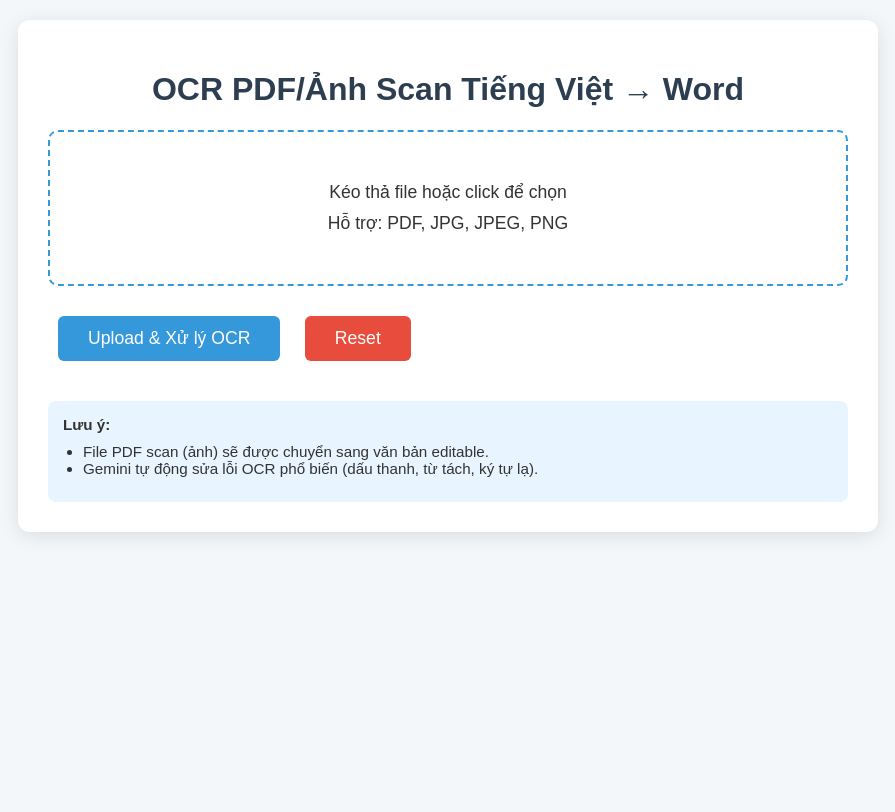
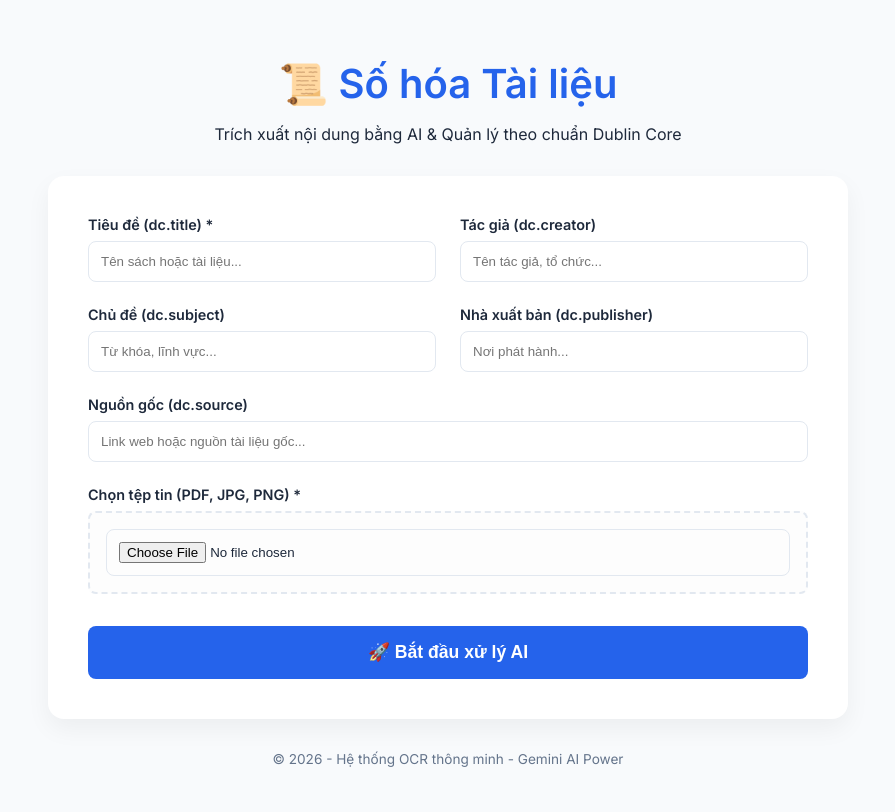
Before and after one commit to Phamcao441/DemoGit, a Flask app: page / in a window 1280 px wide. Shown: the whole page, without its empty margins (192-1087 px from the left). Before the commit the page ends 536 px from the top, so only its background shows below. Run offline with Flask 3, Linux system fonts and the light colour scheme.

Commit message:
Cập nhật Dublin Core và giao diện mới

````diff
--- a/app.py
+++ b/app.py
@@ -1,6 +1,5 @@
-# app.py - OCR PDF/Ảnh scan tiếng Việt ra Word bằng Tesseract + Gemini 3 sửa lỗi
-
 import os
+import time
 from datetime import datetime
 from flask import Flask, request, send_file, render_template, jsonify
 from pdf2image import convert_from_path
@@ -12,179 +11,182 @@ from docx import Document
 from google import genai
 from dotenv import load_dotenv
 
-
+# Chỉ import các model cần thiết
+from models import db, OCRRecord, DublinCoreMetadata
 
 load_dotenv()
-
-GEMINI_API_KEY = os.getenv('GEMINI_API_KEY')
-if not GEMINI_API_KEY:
-    raise ValueError("Không tìm thấy GEMINI_API_KEY trong file .env")
-
 client = genai.Client()
-
-# Đường dẫn Tesseract
-pytesseract.pytesseract.tesseract_cmd = r'C:\Program Files\Tesseract-OCR\tesseract.exe'
 
 app = Flask(__name__)
 
-UPLOAD_FOLDER = 'uploads'
-OUTPUT_FOLDER = 'outputs'
-app.config['UPLOAD_FOLDER'] = UPLOAD_FOLDER
-app.config['OUTPUT_FOLDER'] = OUTPUT_FOLDER
+# --- CẤU HÌNH HỆ THỐNG ---
+app.config['SQLALCHEMY_DATABASE_URI'] = 'sqlite:///ocr_database.db?timeout=30'
+app.config['SQLALCHEMY_TRACK_MODIFICATIONS'] = False
+app.config['UPLOAD_FOLDER'] = 'uploads'
+app.config['OUTPUT_FOLDER'] = 'outputs'
 
-os.makedirs(UPLOAD_FOLDER, exist_ok=True)
-os.makedirs(OUTPUT_FOLDER, exist_ok=True)
+db.init_app(app)
 
+os.makedirs(app.config['UPLOAD_FOLDER'], exist_ok=True)
+os.makedirs(app.config['OUTPUT_FOLDER'], exist_ok=True)
+
+with app.app_context():
+    db.create_all()
+
+# Cấu hình đường dẫn Tools
+pytesseract.pytesseract.tesseract_cmd = r'C:\Program Files\Tesseract-OCR\tesseract.exe'
 POPPLER_PATH = r'D:\poppler\Library\bin'
 
-# =========================
-# PREPROCESS ẢNH
-# =========================
+# ========================= XỬ LÝ OCR =========================
 
 def preprocess_image(img):
-    gray = cv2.cvtColor(np.array(img), cv2.COLOR_RGB2GRAY)
-    denoised = cv2.fastNlMeansDenoising(gray, h=10)
-    binary = cv2.adaptiveThreshold(denoised, 255, cv2.ADAPTIVE_THRESH_GAUSSIAN_C, cv2.THRESH_BINARY, 11, 2)
-    return Image.fromarray(binary)
+    try:
+        gray = cv2.cvtColor(np.array(img), cv2.COLOR_RGB2GRAY)
+        denoised = cv2.fastNlMeansDenoising(gray, h=10)
+        binary = cv2.adaptiveThreshold(denoised, 255, cv2.ADAPTIVE_THRESH_GAUSSIAN_C, cv2.THRESH_BINARY, 11, 2)
+        return Image.fromarray(binary)
+    except:
+        return img
+
+def get_raw_text(file_path, file_ext):
+    """Hàm lấy text thô từ PDF hoặc Ảnh"""
+    if file_ext == '.pdf':
+        images = convert_from_path(file_path, dpi=300, poppler_path=POPPLER_PATH)
+        full_text = []
+        for page_num, img in enumerate(images, 1):
+            processed = preprocess_image(img)
+            text = pytesseract.image_to_string(processed, lang='vie')
+            full_text.append(f"Trang {page_num}:\n{text.strip()}")
+        return "\n\n".join(full_text)
+    else:
+        img = Image.open(file_path)
+        processed = preprocess_image(img)
+        text = pytesseract.image_to_string(processed, lang='vie')
+        return f"Trang 1:\n{text.strip()}"
+
+# ========================= GEMINI SỬA LỖI =========================
+
+def correct_text_with_gemini(raw_text):
+
+    try:
+
+        prompt = f"""
+
+Bạn là chuyên gia sửa lỗi OCR tiếng Việt từ sách scan cũ. Văn bản gốc rất xấu: thiếu dấu thanh, từ tách, ký tự lạ.
 
 
-# =========================
-# OCR
-# =========================
 
-def pdf_to_text(pdf_path):
-    try:
-        images = convert_from_path(pdf_path, dpi=400, poppler_path=POPPLER_PATH)
-    except Exception as e:
-        raise Exception(f"Lỗi chuyển PDF sang ảnh: {str(e)}")
+Yêu cầu bắt buộc:
 
-    full_text = []
-    for page_num, img in enumerate(images, 1):
-        processed = preprocess_image(img)
-        text = pytesseract.image_to_string(processed, lang='vie_custom_final', config='--psm 6 --oem 3')
-        full_text.append(f"Trang {page_num}:\n{text.strip()}\n{'-' * 60}")
+- Sửa dấu thanh, nối từ ghép, sửa chính tả chuẩn tiếng Việt.
 
-    return "\n\n".join(full_text) or "Không nhận dạng được văn bản nào."
+- Giữ nguyên ý nghĩa gốc 100%, không thêm/bớt nội dung.
+
+- Giữ cấu trúc: "Trang X:", dấu gạch ngang phân cách.
+
+- Sửa lỗi phổ biến: 'tuan' → 'tuần', 'xu ly' → 'xử lý', 'triên khai' → 'triển khai', v.v.
+
+- Không thêm giải thích, markdown, code block. Chỉ trả về văn bản đã sửa.
 
 
-def image_to_text(image_path):
-    try:
-        img = Image.open(image_path)
-        img = img.resize((int(img.width * 2), int(img.height * 2)), Image.LANCZOS)
-        processed = preprocess_image(img)
-        text = pytesseract.image_to_string(processed, lang='vie_custom', config='--psm 6 --oem 3')
-        return f"Trang 1 (ảnh đơn):\n{text.strip()}\n{'-' * 60}"
-    except Exception as e:
-        raise Exception(f"Lỗi OCR ảnh: {str(e)}")
+
+Văn bản gốc:
+
+{raw_text}
 
 
-# =========================
-# GEMINI 3 FLASH - CÚ PHÁP ĐÚNG
-# =========================
-
-def correct_text_with_gemini(raw_text):
-    try:
-        prompt = f"""
-Bạn là chuyên gia sửa lỗi OCR tiếng Việt từ sách scan cũ. Văn bản gốc rất xấu: thiếu dấu thanh, từ tách, ký tự lạ.
-
-Yêu cầu bắt buộc:
-- Sửa dấu thanh, nối từ ghép, sửa chính tả chuẩn tiếng Việt.
-- Giữ nguyên ý nghĩa gốc 100%, không thêm/bớt nội dung.
-- Giữ cấu trúc: "Trang X:", dấu gạch ngang phân cách.
-- Sửa lỗi phổ biến: 'tuan' → 'tuần', 'xu ly' → 'xử lý', 'triên khai' → 'triển khai', v.v.
-- Không thêm giải thích, markdown, code block. Chỉ trả về văn bản đã sửa.
-
-Văn bản gốc:
-{raw_text}
 
 Trả về CHỈ văn bản đã sửa.
+
 """
+        # CÚ PHÁP ĐÚNG - Gemini 3 Flash Preview
 
-        # CÚ PHÁP ĐÚNG - Gemini 3 Flash Preview
         response = client.models.generate_content(
+
             model="gemini-3-flash-preview",   # ← Tên model đúng
+
             contents=prompt
         )
-
         corrected = response.text.strip()
-
         if corrected.startswith("```") and corrected.endswith("```"):
             corrected = corrected.split("```")[1].strip()
+        return corrected
 
-        return corrected
     except Exception as e:
+
         print(f"Gemini lỗi: {e}")
+
         return raw_text
 
-
-# =========================
-# LƯU FILE WORD
-# =========================
-
-def text_to_docx(text_content, output_path):
-    doc = Document()
-    doc.add_heading('Kết quả OCR (Tesseract + Gemini 3 sửa lỗi)', level=1)
-    for part in text_content.split('\n'):
-        if not part.strip():
-            continue
-        if part.startswith('Trang'):
-            doc.add_heading(part, level=2)
-        elif part.startswith('-'):
-            doc.add_paragraph(part)
-        else:
-            doc.add_paragraph(part)
-    doc.save(output_path)
-
-
-# =========================
-# ROUTES
-# =========================
+# ========================= ROUTES =========================
 
 @app.route('/')
 def index():
     return render_template('index.html')
 
-
 @app.route('/upload', methods=['POST'])
 def upload_file():
+    # Nhận dữ liệu Dublin Core từ Form
+    dc_title = request.form.get('title', 'Tài liệu không tiêu đề')
+    dc_creator = request.form.get('creator', 'Không rõ tác giả')
+    dc_subject = request.form.get('subject', 'Chưa phân loại')
+    dc_publisher = request.form.get('publisher', 'Hệ thống OCR')
+    dc_source = request.form.get('source', 'Bản quét')
+
     if 'file' not in request.files:
-        return jsonify({'error': 'Không tìm thấy file'}), 400
+        return jsonify({'error': 'No file'}), 400
 
     file = request.files['file']
-    if file.filename == '':
-        return jsonify({'error': 'Chưa chọn file'}), 400
-
+    timestamp = datetime.now().strftime('%Y%m%d_%H%M%S')
     file_ext = os.path.splitext(file.filename)[1].lower()
-    allowed_ext = {'.pdf', '.png', '.jpg', '.jpeg'}
-    if file_ext not in allowed_ext:
-        return jsonify({'error': 'Chỉ hỗ trợ file PDF, PNG, JPG, JPEG'}), 400
-
-    timestamp = datetime.now().strftime('%Y%m%d_%H%M%S')
-    filename = f"upload_{timestamp}{file_ext}"
-    file_path = os.path.join(app.config['UPLOAD_FOLDER'], filename)
+    file_path = os.path.join(app.config['UPLOAD_FOLDER'], f"up_{timestamp}{file_ext}")
     file.save(file_path)
 
     try:
-        if file_ext == '.pdf':
-            raw_text = pdf_to_text(file_path)
-        else:
-            raw_text = image_to_text(file_path)
+        # 1. Chạy OCR lấy text thô (Chỉ dùng để gửi cho Gemini, không lưu DB)
+        raw_text = get_raw_text(file_path, file_ext)
 
+        # 2. Gọi Gemini sửa lỗi
         corrected_text = correct_text_with_gemini(raw_text)
 
-        docx_filename = f"ketqua_{timestamp}.docx"
-        docx_path = os.path.join(app.config['OUTPUT_FOLDER'], docx_filename)
-        text_to_docx(corrected_text, docx_path)
+        # 3. Lưu Record chính (Chỉ lưu kết quả đã sửa)
+        new_record = OCRRecord(
+            filename=file.filename,
+            input_path=file_path,
+            content=corrected_text # Đây là kết quả xịn
+        )
+        db.session.add(new_record)
+        db.session.flush()
 
-        return send_file(
-            docx_path,
-            as_attachment=True,
-            download_name="KetQua_OCR_Gemini.docx"
+        # 4. Lưu Metadata Dublin Core
+        dc_metadata = DublinCoreMetadata(
+            ocr_id=new_record.id,
+            title=dc_title,
+            creator=dc_creator,
+            subject=dc_subject,
+            description=corrected_text[:500] + "...",
+            publisher=dc_publisher,
+            date=datetime.now().strftime('%Y-%m-%d'),
+            type="Text",
+            format=file.content_type,
+            language="vie",
+            source=dc_source
         )
+        db.session.add(dc_metadata)
+        db.session.commit()
+
+        # 5. Xuất Word
+        docx_path = os.path.join(app.config['OUTPUT_FOLDER'], f"Result_{timestamp}.docx")
+        doc = Document()
+        doc.add_heading(dc_title, 0)
+        doc.add_paragraph(corrected_text)
+        doc.save(docx_path)
+
+        return send_file(docx_path, as_attachment=True)
 
     except Exception as e:
-        return jsonify({'error': f'Lỗi xử lý: {str(e)}'}), 500
-
+        db.session.rollback()
+        return jsonify({'error': str(e)}), 500
 
 if __name__ == '__main__':
     app.run(debug=True, port=5004)
--- a/static/css/style.css
+++ b/static/css/style.css
@@ -1,140 +1,108 @@
+:root {
+    --primary-color: #2563eb;
+    --bg-color: #f8fafc;
+    --card-bg: #ffffff;
+    --text-color: #1e293b;
+    --border-color: #e2e8f0;
+}
+
 body {
-    font-family: Arial, sans-serif;
-    background-color: #f4f7fa;
+    font-family: 'Inter', sans-serif;
+    background-color: var(--bg-color);
+    color: var(--text-color);
     margin: 0;
-    padding: 20px;
-    color: #333;
+    display: flex;
+    justify-content: center;
+    align-items: center;
+    min-height: 100vh;
 }
 
 .container {
+    width: 100%;
     max-width: 800px;
-    margin: 0 auto;
-    background: white;
-    padding: 30px;
-    border-radius: 12px;
-    box-shadow: 0 4px 20px rgba(0,0,0,0.1);
+    padding: 2rem;
 }
 
-h1 {
+header {
     text-align: center;
-    color: #2c3e50;
+    margin-bottom: 2rem;
 }
 
-.subtitle {
-    text-align: center;
-    color: #7f8c8d;
-    margin-bottom: 30px;
+header h1 {
+    font-size: 2.5rem;
+    color: var(--primary-color);
+    margin-bottom: 0.5rem;
 }
 
-.upload-area {
-    border: 2px dashed #3498db;
-    border-radius: 10px;
-    padding: 40px;
-    text-align: center;
-    margin: 20px 0;
-    cursor: pointer;
-    transition: background 0.3s, border-color 0.3s;
+.ocr-form {
+    background: var(--card-bg);
+    padding: 2.5rem;
+    border-radius: 1rem;
+    box-shadow: 0 10px 25px rgba(0, 0, 0, 0.05);
 }
 
-.upload-area:hover {
-    background: #e8f4ff;
-    border-color: #2980b9;
+.form-grid {
+    display: grid;
+    grid-template-columns: 1fr 1fr;
+    gap: 1.5rem;
 }
 
-.upload-area.dragover {
-    background: #d1e8ff;
-    border-color: #1e90ff;
+.full-width {
+    grid-column: span 2;
 }
 
-.upload-area p {
-    margin: 10px 0;
-    font-size: 1.1em;
+.input-group label {
+    display: block;
+    font-weight: 600;
+    margin-bottom: 0.5rem;
+    font-size: 0.9rem;
 }
 
-input[type="file"] {
-    display: none;
+.input-group input {
+    width: 100%;
+    padding: 0.75rem;
+    border: 1px solid var(--border-color);
+    border-radius: 0.5rem;
+    box-sizing: border-box;
+    transition: border 0.3s ease;
 }
 
-button {
-    background: #3498db;
-    color: white;
-    border: none;
-    padding: 12px 30px;
-    border-radius: 6px;
-    font-size: 1.1em;
-    cursor: pointer;
-    margin: 10px;
-    transition: background 0.3s;
+.input-group input:focus {
+    outline: none;
+    border-color: var(--primary-color);
+    box-shadow: 0 0 0 3px rgba(37, 99, 235, 0.1);
 }
 
-button:hover {
-    background: #2980b9;
+.file-upload {
+    border: 2px dashed var(--border-color);
+    padding: 1rem;
+    text-align: center;
+    border-radius: 0.5rem;
+    background: #fdfdfd;
 }
 
-#resetBtn {
-    background: #e74c3c;
+.btn-submit {
+    width: 100%;
+    margin-top: 2rem;
+    background: var(--primary-color);
+    color: white;
+    padding: 1rem;
+    border: none;
+    border-radius: 0.5rem;
+    font-size: 1.1rem;
+    font-weight: 600;
+    cursor: pointer;
+    transition: transform 0.2s, background 0.3s;
 }
 
-#resetBtn:hover {
-    background: #c0392b;
+.btn-submit:hover {
+    background: #1d4ed8;
+    transform: translateY(-2px);
 }
 
-#preview {
-    margin-top: 20px;
+footer {
     text-align: center;
+    margin-top: 2rem;
+    font-size: 0.85rem;
+    color: #64748b;
 }
-
-#preview img {
-    max-width: 100%;
-    max-height: 400px;
-    border: 1px solid #ddd;
-    border-radius: 8px;
-    margin-top: 10px;
-}
-
-#preview .pdf-icon {
-    font-size: 6em;
-    color: #e74c3c;
-    margin: 20px 0;
-}
-
-#preview .file-name {
-    font-weight: bold;
-    margin-bottom: 10px;
-}
-
-#loading {
-    display: none;
-    text-align: center;
-    margin: 30px 0;
-    font-size: 1.2em;
-    color: #3498db;
-}
-
-.spinner {
-    border: 6px solid #f3f3f3;
-    border-top: 6px solid #3498db;
-    border-radius: 50%;
-    width: 50px;
-    height: 50px;
-    animation: spin 1s linear infinite;
-    margin: 0 auto 15px;
-}
-
-@keyframes spin {
-    0% { transform: rotate(0deg); }
-    100% { transform: rotate(360deg); }
-}
-
-.info {
-    background: #e8f4ff;
-    padding: 15px;
-    border-radius: 8px;
-    margin-top: 30px;
-    font-size: 0.95em;
-}
-
-.info ul {
-    margin: 10px 0;
-    padding-left: 20px;
-}
--- a/templates/index.html
+++ b/templates/index.html
@@ -3,142 +3,60 @@
 <head>
     <meta charset="UTF-8">
     <meta name="viewport" content="width=device-width, initial-scale=1.0">
-    <title>OCR PDF/Ảnh Scan Tiếng Việt → Word</title>
-    <!-- Link file CSS riêng -->
+    <title>Hệ thống OCR & Dublin Core Metadata</title>
     <link rel="stylesheet" href="{{ url_for('static', filename='css/style.css') }}">
+    <link href="https://fonts.googleapis.com/css2?family=Inter:wght@400;600&display=swap" rel="stylesheet">
 </head>
 <body>
     <div class="container">
-        <h1>OCR PDF/Ảnh Scan Tiếng Việt → Word</h1>
+        <header>
+            <h1>📜 Số hóa Tài liệu</h1>
+            <p>Trích xuất nội dung bằng AI & Quản lý theo chuẩn Dublin Core</p>
+        </header>
 
+        <form action="/upload" method="POST" enctype="multipart/form-data" class="ocr-form">
+            <div class="form-grid">
+                <div class="input-group">
+                    <label>Tiêu đề (dc.title) *</label>
+                    <input type="text" name="title" placeholder="Tên sách hoặc tài liệu..." required>
+                </div>
 
-        <form id="uploadForm" enctype="multipart/form-data">
-            <div class="upload-area" id="dropArea">
-                <p>Kéo thả file hoặc click để chọn</p>
-                <p>Hỗ trợ: PDF, JPG, JPEG, PNG</p>
-                <input type="file" id="fileInput" name="file" accept=".pdf,.jpg,.jpeg,.png">
+                <div class="input-group">
+                    <label>Tác giả (dc.creator)</label>
+                    <input type="text" name="creator" placeholder="Tên tác giả, tổ chức...">
+                </div>
+
+                <div class="input-group">
+                    <label>Chủ đề (dc.subject)</label>
+                    <input type="text" name="subject" placeholder="Từ khóa, lĩnh vực...">
+                </div>
+
+                <div class="input-group">
+                    <label>Nhà xuất bản (dc.publisher)</label>
+                    <input type="text" name="publisher" placeholder="Nơi phát hành...">
+                </div>
+
+                <div class="input-group full-width">
+                    <label>Nguồn gốc (dc.source)</label>
+                    <input type="text" name="source" placeholder="Link web hoặc nguồn tài liệu gốc...">
+                </div>
+
+                <div class="input-group full-width">
+                    <label>Chọn tệp tin (PDF, JPG, PNG) *</label>
+                    <div class="file-upload">
+                        <input type="file" name="file" id="file" required>
+                    </div>
+                </div>
             </div>
-            <div id="preview">
-                <!-- Preview sẽ hiển thị ở đây -->
-            </div>
-            <div id="loading">
-                <div class="spinner"></div>
-                Đang xử lý OCR... (có thể mất vài giây đến 1 phút tùy file)
-            </div>
-            <button type="submit">Upload & Xử lý OCR</button>
-            <button type="button" id="resetBtn">Reset</button>
+
+            <button type="submit" class="btn-submit">
+                <span>🚀 Bắt đầu xử lý AI</span>
+            </button>
         </form>
 
-        <div class="info">
-            <strong>Lưu ý:</strong>
-            <ul>
-                <li>File PDF scan (ảnh) sẽ được chuyển sang văn bản editable.</li>
-                <li>Gemini tự động sửa lỗi OCR phổ biến (dấu thanh, từ tách, ký tự lạ).</li>
-
-            </ul>
-        </div>
+        <footer>
+            <p>&copy; 2026 - Hệ thống OCR thông minh - Gemini AI Power</p>
+        </footer>
     </div>
-
-    <script>
-        const form = document.getElementById('uploadForm');
-        const fileInput = document.getElementById('fileInput');
-        const dropArea = document.getElementById('dropArea');
-        const preview = document.getElementById('preview');
-        const loading = document.getElementById('loading');
-        const resetBtn = document.getElementById('resetBtn');
-
-        // Click để chọn file
-        dropArea.addEventListener('click', () => fileInput.click());
-
-        // Drag & Drop
-        dropArea.addEventListener('dragover', (e) => {
-            e.preventDefault();
-            dropArea.classList.add('dragover');
-        });
-        dropArea.addEventListener('dragleave', () => {
-            dropArea.classList.remove('dragover');
-        });
-        dropArea.addEventListener('drop', (e) => {
-            e.preventDefault();
-            dropArea.classList.remove('dragover');
-            fileInput.files = e.dataTransfer.files;
-            showPreview();
-        });
-
-        // Hiển thị preview khi chọn file
-        fileInput.addEventListener('change', showPreview);
-
-        function showPreview() {
-            preview.innerHTML = '';
-            if (!fileInput.files || fileInput.files.length === 0) return;
-
-            const file = fileInput.files[0];
-            const fileType = file.type;
-
-            const fileName = document.createElement('p');
-            fileName.className = 'file-name';
-            fileName.textContent = `File: ${file.name}`;
-            preview.appendChild(fileName);
-
-            if (fileType.startsWith('image/')) {
-                const img = document.createElement('img');
-                img.src = URL.createObjectURL(file);
-                preview.appendChild(img);
-            } else if (fileType === 'application/pdf') {
-                const icon = document.createElement('div');
-                icon.className = 'pdf-icon';
-                icon.innerHTML = '📄';
-                preview.appendChild(icon);
-                const pdfMsg = document.createElement('p');
-                pdfMsg.textContent = 'PDF - Preview trang đầu (nâng cao nếu cần pdf.js)';
-                preview.appendChild(pdfMsg);
-            }
-        }
-
-        // Submit form (AJAX)
-        form.addEventListener('submit', async (e) => {
-            e.preventDefault();
-            if (!fileInput.files || fileInput.files.length === 0) {
-                alert('Vui lòng chọn file!');
-                return;
-            }
-
-            loading.style.display = 'block';
-            const formData = new FormData(form);
-
-            try {
-                const response = await fetch('/upload', {
-                    method: 'POST',
-                    body: formData
-                });
-
-                if (!response.ok) {
-                    const err = await response.json();
-                    alert('Lỗi: ' + (err.error || 'Xử lý thất bại'));
-                } else {
-                    // Tự động tải file .docx
-                    const blob = await response.blob();
-                    const url = window.URL.createObjectURL(blob);
-                    const a = document.createElement('a');
-                    a.href = url;
-                    a.download = response.headers.get('Content-Disposition')?.split('filename=')[1]?.replace(/"/g, '') || 'KetQua_OCR.docx';
-                    document.body.appendChild(a);
-                    a.click();
-                    a.remove();
-                    window.URL.revokeObjectURL(url);
-                }
-            } catch (err) {
-                alert('Lỗi kết nối: ' + err.message);
-            } finally {
-                loading.style.display = 'none';
-            }
-        });
-
-        // Reset
-        resetBtn.addEventListener('click', () => {
-            form.reset();
-            preview.innerHTML = '';
-        });
-    </script>
 </body>
 </html>
````
Also changed, not shown: models.py (added, +40 -0 lines), instance/ocr_database.db (added).
